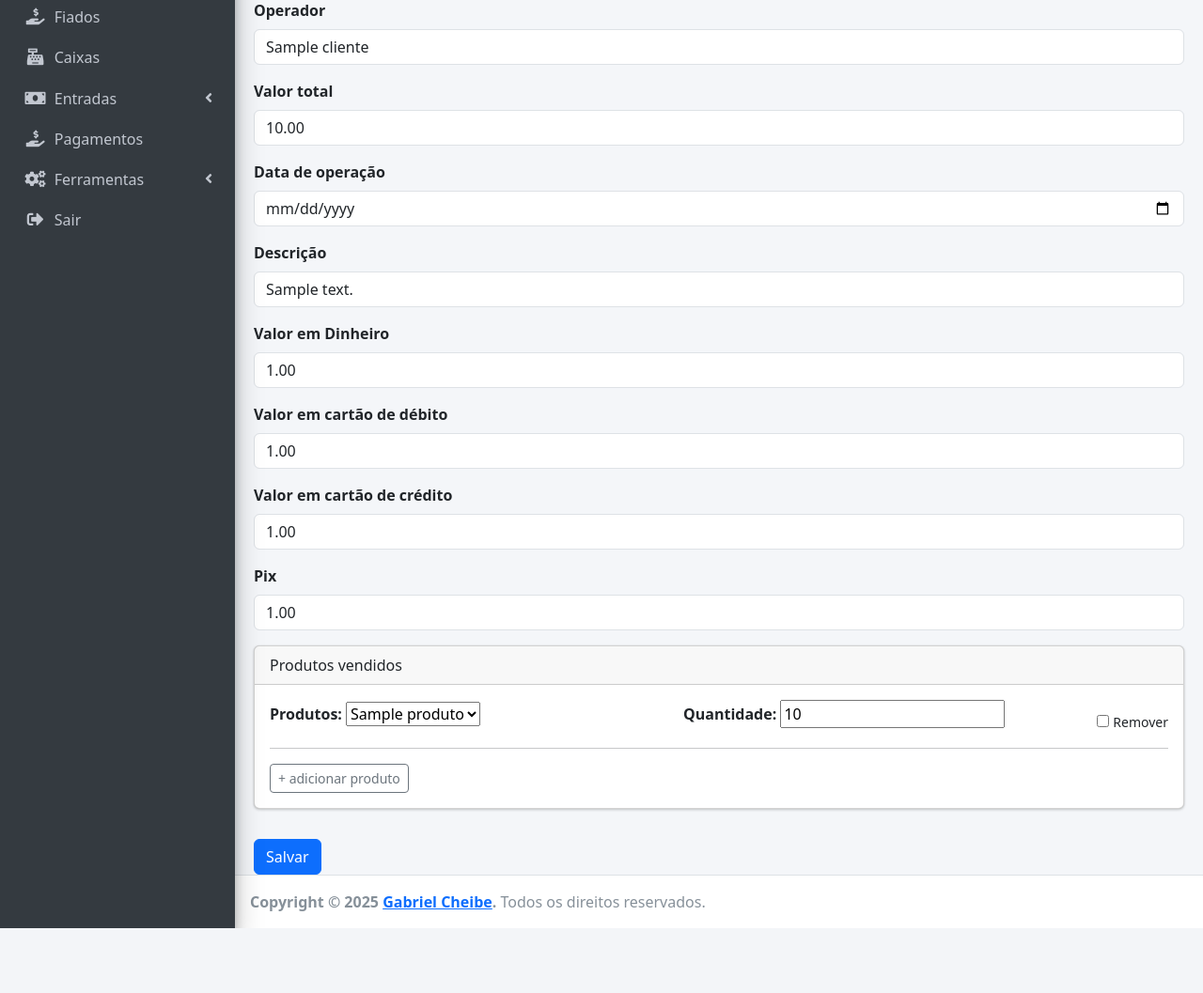
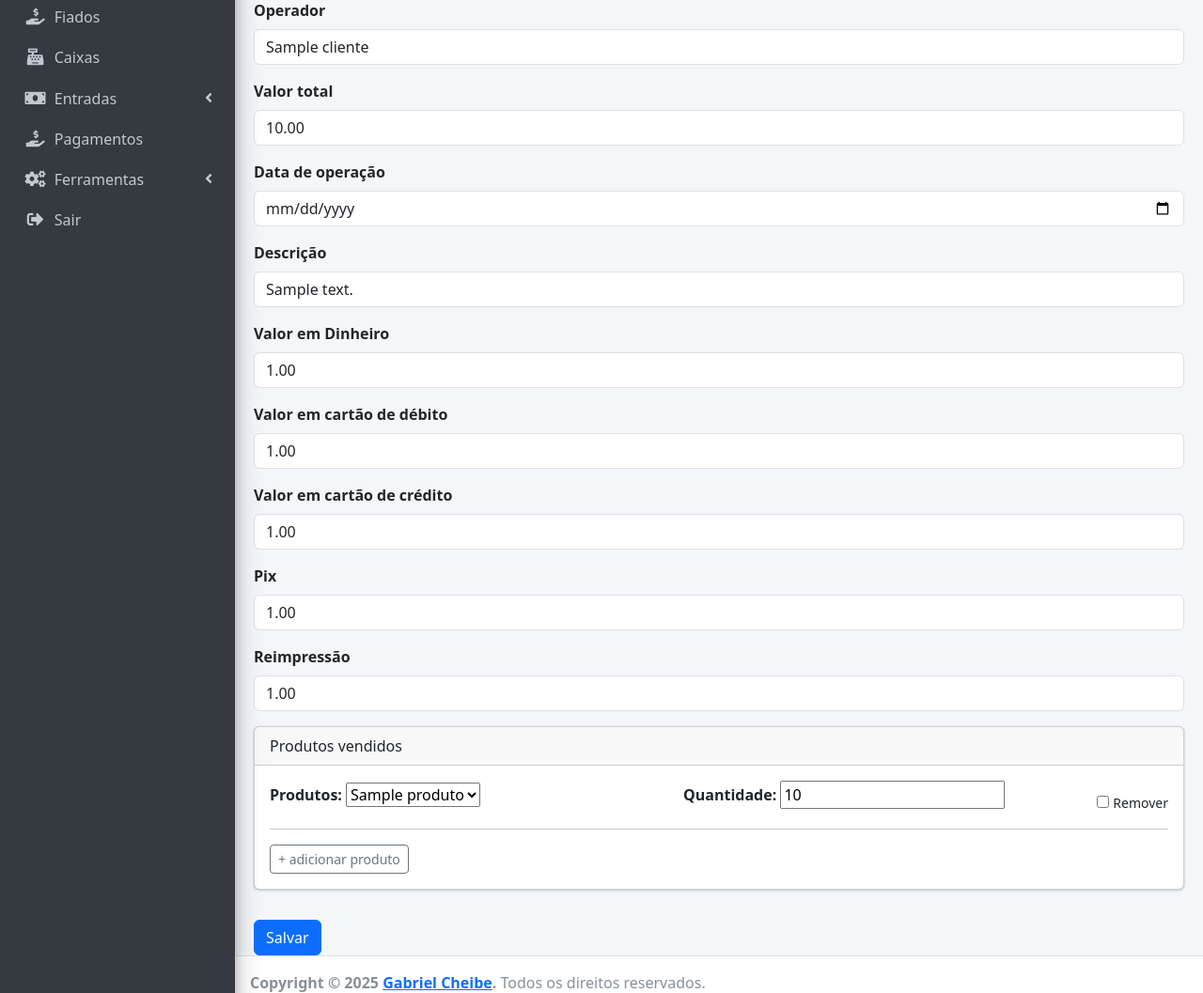
Before and after one commit to cheibe/erp_quermesse, a Django app: page /caixas/editar/1 in a window 1280 px wide. Shown: the part 185-1242 px from the top of the page at 94% size. Before the commit the page ends 1173 px from the top, so only its background shows below. Run offline with Django 4.2, Linux system fonts and the light colour scheme; a user stored in the database is signed in; tables that the repository leaves empty hold one stand-in row (values such as "Sample post"); grey boxes marked "Sample" are stand-in pictures; some libraries are stand-ins or nearby versions.

Commit message:
Adicionar campo de reimpressão na tabela de caixa e atualizar relatórios

```diff
--- a/quermesse/forms.py
+++ b/quermesse/forms.py
@@ -143,6 +143,7 @@ class CaixaForm(forms.ModelForm):
             'qtd_cd',
             'qtd_cc',
             'pix',
+            'reimpressao'
         ]
         widgets = {
             'data': forms.widgets.DateInput(attrs={'type': 'date'}),
--- a/quermesse/models.py
+++ b/quermesse/models.py
@@ -66,6 +66,7 @@ class Caixa(models.Model):
     qtd_cd = models.DecimalField(verbose_name='Valor em cartão de débito', decimal_places=2, max_digits=20)
     qtd_cc = models.DecimalField(verbose_name='Valor em cartão de crédito', decimal_places=2, max_digits=20)
     pix = models.DecimalField(verbose_name='Pix', decimal_places=2, max_digits=20)
+    reimpressao = models.DecimalField(verbose_name='Reimpressão', decimal_places=2, max_digits=15, blank=True)
     produtos = models.ManyToManyField(Produto, through='ItemCaixa', related_name='caixas')
     create_user = models.ForeignKey(settings.AUTH_USER_MODEL, verbose_name='Criado por', on_delete=models.PROTECT, related_name='clienteCaixa_user_create', blank=True, null=True)
     created = models.DateTimeField(auto_now_add=True)
--- a/quermesse/tables.py
+++ b/quermesse/tables.py
@@ -87,6 +87,7 @@ class CaixaTable(tables.Table):
     qtd_cc = tables.Column(
         verbose_name='Valor cartão de crédito', orderable=False)
     pix = tables.Column(verbose_name='Valor em pix', orderable=False)
+    reimpressao = tables.Column(verbose_name='Valor de reimpressão', orderable=False)
     valor = tables.Column(verbose_name='Valor total', orderable=False)
     opcoes = tables.TemplateColumn(
         template_name='caixas/botao_acoes_caixas.html', verbose_name='Opções', orderable=False)
@@ -96,7 +97,7 @@ class CaixaTable(tables.Table):
         template_name = "django_tables2/bootstrap4.html"
         attrs = {'class': 'table table-bordered table-hover'}
         fields = ('cliente', 'data', 'qtd_dinheiro',
-                  'qtd_cd', 'qtd_cc', 'pix', 'valor')
+                  'qtd_cd', 'qtd_cc', 'pix', 'reimpressao','valor')
 
 
 class CategoriaEntradaTable(tables.Table):
--- a/quermesse/templates/caixas/caixas.html
+++ b/quermesse/templates/caixas/caixas.html
@@ -75,6 +75,12 @@
         </div>
         <div class="form-group col-auto mx-2 mb-3 mt-3 text-right">
             <h5>
+            Total de Reimpressão:
+            <span class="badge badge-danger">{{ soma_reimpressao|floatformat:2 }}</span>
+            </h5>
+        </div>
+        <div class="form-group col-auto mx-2 mb-3 mt-3 text-right">
+            <h5>
             Total de Valor:
             <span class="badge badge-danger">{{ soma_valor|floatformat:2 }}</span>
             </h5>
--- a/quermesse/views.py
+++ b/quermesse/views.py
@@ -521,6 +521,7 @@ def caixas(request):
             total_cd = Sum('qtd_cd'),
             total_cc = Sum('qtd_cc'),
             total_pix = Sum('pix'),
+            total_reimpressao = Sum('reimpressao')
         )
         .order_by('cliente__nome')
     )
@@ -531,6 +532,7 @@ def caixas(request):
         ws.append(['Nome operador', 'Total',
                     'Total em dinheiro', 'Total em catão de débito',
                     'Total em catão de crédito', 'Total em pix',
+                    'Total de reimpressão'
                 ])
         for row in caixas_agrupados:
             ws.append([
@@ -539,7 +541,8 @@ def caixas(request):
                 row['total_dinheiro'],
                 row['total_cd'],
                 row['total_cc'],
-                row['total_pix']
+                row['total_pix'],
+                row['total_reimpressao']
             ])
 
         ws.column_dimensions['A'].width = 20
@@ -548,6 +551,7 @@ def caixas(request):
         ws.column_dimensions['D'].width = 30
         ws.column_dimensions['E'].width = 30
         ws.column_dimensions['F'].width = 20
+        ws.column_dimensions['G'].width = 30
         ws.freeze_panes = 'A2'
 
         row_count = len(caixas_agrupados) + 1
@@ -559,7 +563,7 @@ def caixas(request):
             cell.fill = header_fill
             cell.alignment = Alignment(horizontal='center', vertical='center')
 
-        for row in ws.iter_rows(min_row=2, min_col=2, max_col=6, max_row=row_count):
+        for row in ws.iter_rows(min_row=2, min_col=2, max_col=7, max_row=row_count):
             for cell in row:
                 cell.number_format = '"R$"#,##0.00'
                 cell.alignment = Alignment(horizontal='right', vertical='center')
@@ -597,10 +601,11 @@ def caixas(request):
         return response
 
     soma_valor = caixas.aggregate(total_valor=Sum('valor'))['total_valor'] or Decimal('0.00')
-    soma_dinheiro = caixas.aggregate(total_valor=Sum('qtd_dinheiro'))['total_valor'] or Decimal('0.00')
+    soma_dinheiro = caixas.aggregate(total_valor=Sum('qtd_dinheiro'))['total_valor'] or Decimal('0.00') - caixas.aggregate(total_valor_reimpressao=Sum('reimpressao'))['total_valor_reimpressao'] or Decimal('0.00')
     soma_cd = caixas.aggregate(total_valor=Sum('qtd_cd'))['total_valor'] or Decimal('0.00')
     soma_cc = caixas.aggregate(total_valor=Sum('qtd_cc'))['total_valor'] or Decimal('0.00')
     soma_pix = caixas.aggregate(total_valor=Sum('pix'))['total_valor'] or Decimal('0.00')
+    soma_reimpressao = caixas.aggregate(total_valor_reimpressao=Sum('reimpressao'))['total_valor_reimpressao'] or Decimal('0.00')
     table = tables.CaixaTable(caixas)
     RequestConfig(request, paginate={"per_page": 25}).configure(table)
     return render(request, 'caixas/caixas.html', {
@@ -611,7 +616,8 @@ def caixas(request):
         'soma_dinheiro': soma_dinheiro,
         'soma_cd': soma_cd,
         'soma_cc': soma_cc,
-        'soma_pix': soma_pix
+        'soma_pix': soma_pix,
+        'soma_reimpressao': soma_reimpressao
     })
 
 @login_required
```
Also changed, not shown: quermesse/migrations/0008_caixa_reimpressão.py (added), quermesse/migrations/0009_alter_caixa_reimpressão.py (added), quermesse/migrations/0010_rename_reimpressao.py (added).
